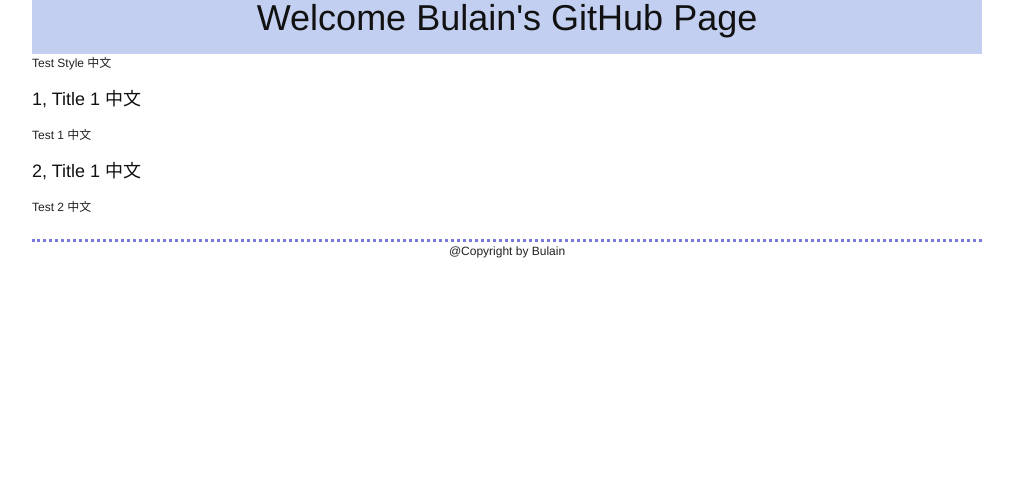
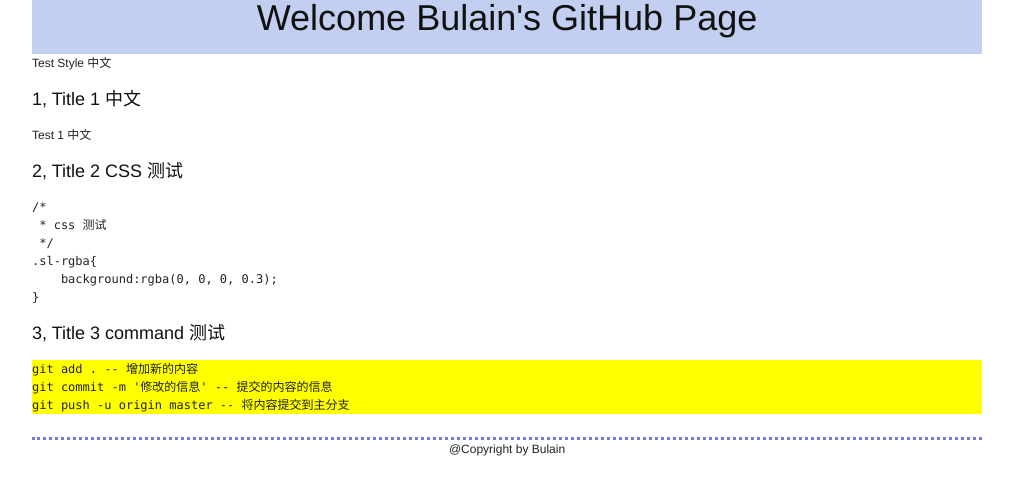
Before and after one commit to bulain/bulain.github.com, a Jekyll site: the page built from _posts/2012-12-15-test-style.md, in a window 1280 px wide. Shown: the top 495 px of the page, without its empty margins (133-1146 px from the left). Built offline with Jekyll 4.4.1, drawn with Linux system fonts in a browser that asks for light colours.

Commit message:
test style css and command

```diff
--- a/_posts/2012-12-15-test-style.md
+++ b/_posts/2012-12-15-test-style.md
@@ -12,6 +12,19 @@
 Test 1 中文
 
 
-###2, Title 1 中文
+###2, Title 2 CSS 测试
 
-Test 2 中文
+<pre class="css" name="colorcode">
+/*
+ * css 测试
+ */
+.sl-rgba{
+    background:rgba(0, 0, 0, 0.3);
+}
+</pre>
+
+
+###3, Title 3 command 测试
+    git add . -- 增加新的内容
+    git commit -m '修改的信息' -- 提交的内容的信息
+    git push -u origin master -- 将内容提交到主分支
```
